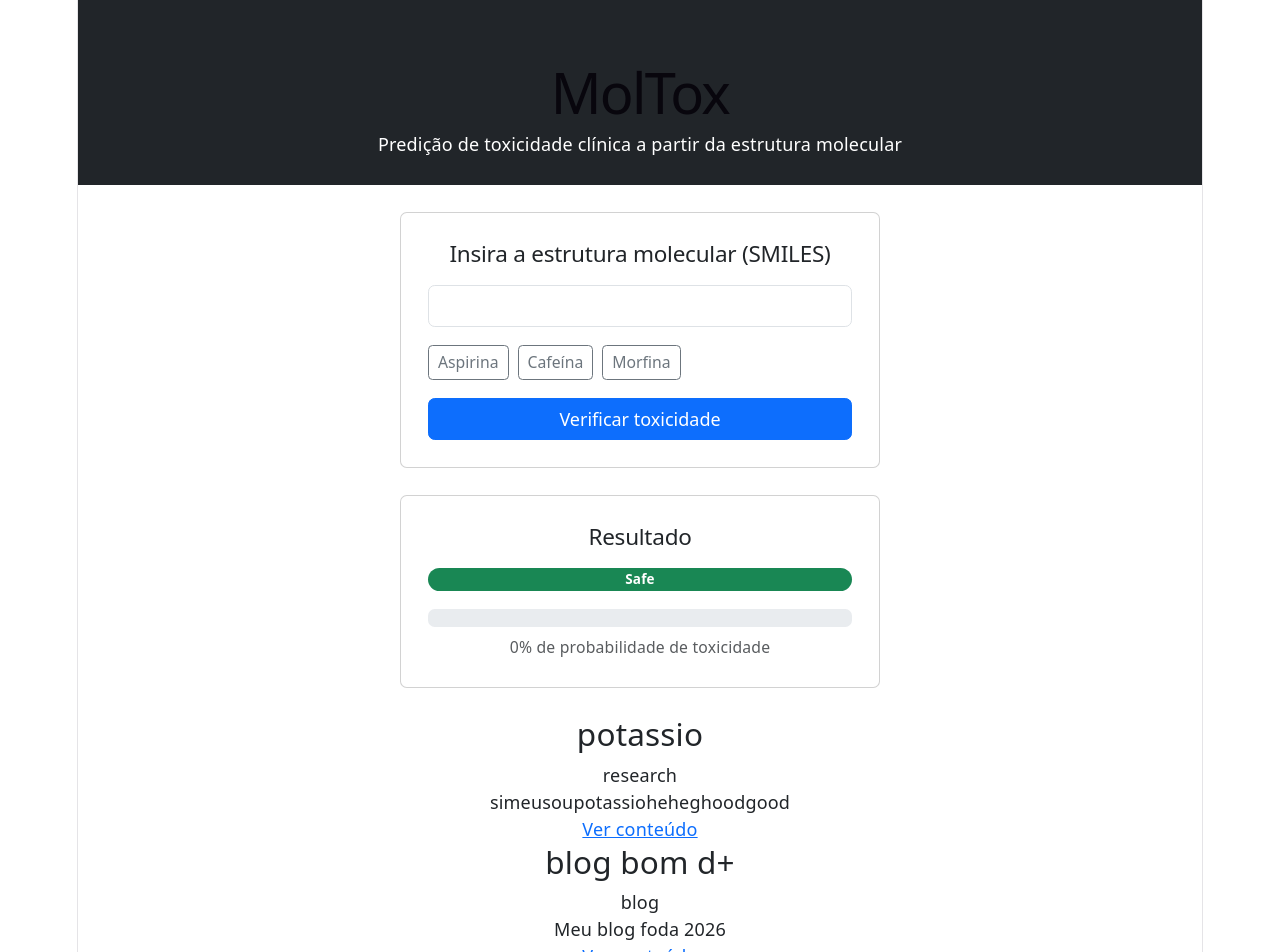
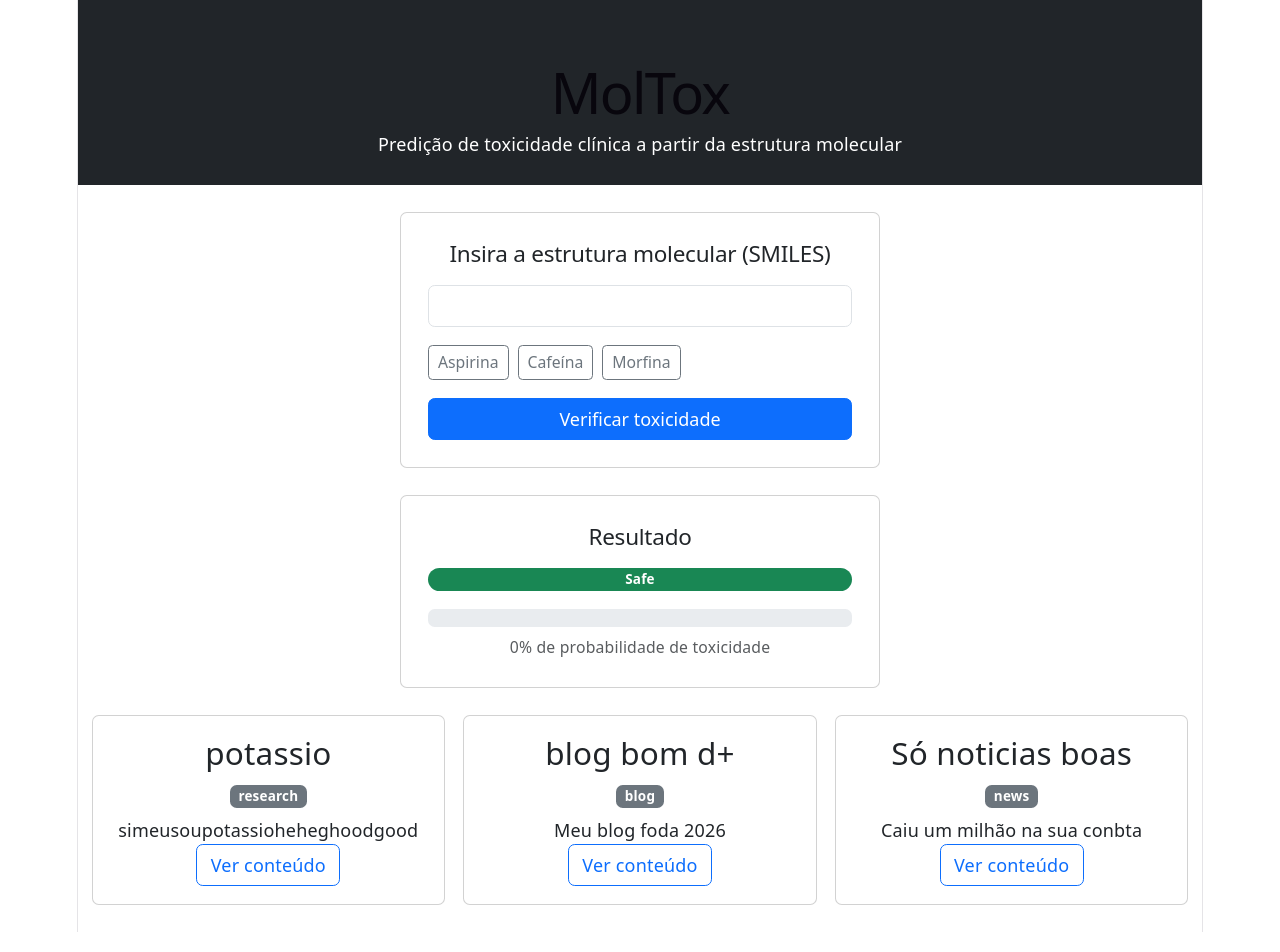
Before and after one commit to LFelipeRamos/MolTox, a React (Vite) app: page / in a window 1280 px wide. Shown: the top 952 px of the page. Built offline with nearby package versions, Linux system fonts and the light colour scheme.

Commit message:
style: adiciona grid e estiliza resultados

```diff
--- a/src/components/CompoundCard.tsx
+++ b/src/components/CompoundCard.tsx
@@ -8,13 +8,32 @@ function CompoundCard(props:CompoundCardProps) {
 
     const result = props.result
 
-    return(
-        <div>
-            <h3>{result.title}</h3>
-            <span>{result.category}</span>
-            <p>{result.description}</p>
-            {result.url && (<a href={result.url}>Ver conteúdo</a>)}
-        </div>)
+    return (
+  <div className="card h-100">
+    <div className="card-body">
+      <h3 className="card-title">{result.title}</h3>
+
+      <span className="badge text-bg-secondary">
+        {result.category}
+      </span>
+
+      <p className="card-text mt-2">
+        {result.description}
+      </p>
+
+      {result.url && (
+        <a
+          href={result.url}
+          className="btn btn-outline-primary"
+          target="_blank"
+          rel="noreferrer"
+        >
+          Ver conteúdo
+        </a>
+      )}
+    </div>
+  </div>
+);
 }
 
 export default CompoundCard;
--- a/src/components/SearchResults.tsx
+++ b/src/components/SearchResults.tsx
@@ -12,12 +12,17 @@ function SearchResults(props: SearchResultsProps) {
     return <p>Nenhum resultado encontrado</p>;
   }
 
-  return results.map((result) => (
-    <CompoundCard
-      key={result.id}
-      result={result}
-    />
-  ));
+return (
+  <section className="container my-4">
+    <div className="row g-3">
+      {results.map((result) => (
+        <div className="col-12 col-md-6 col-lg-4" key={result.id}>
+          <CompoundCard result={result} />
+        </div>
+      ))}
+    </div>
+  </section>
+  );
 }
 
 export default SearchResults;
```
